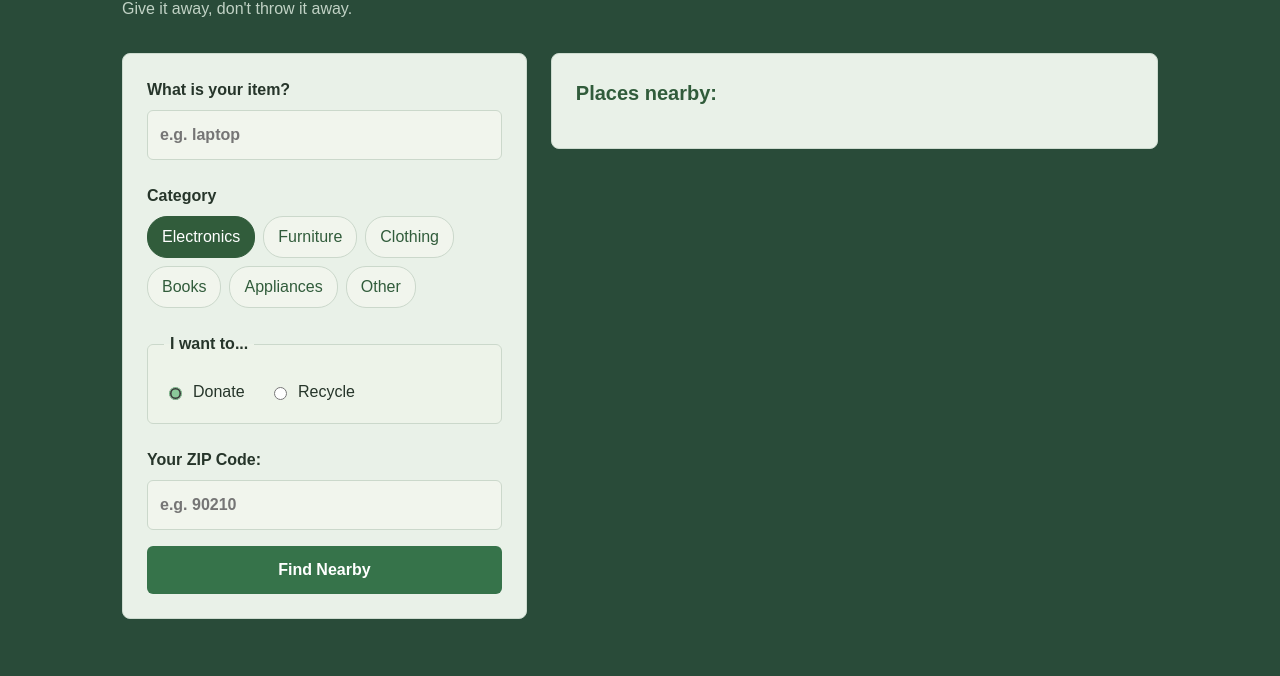
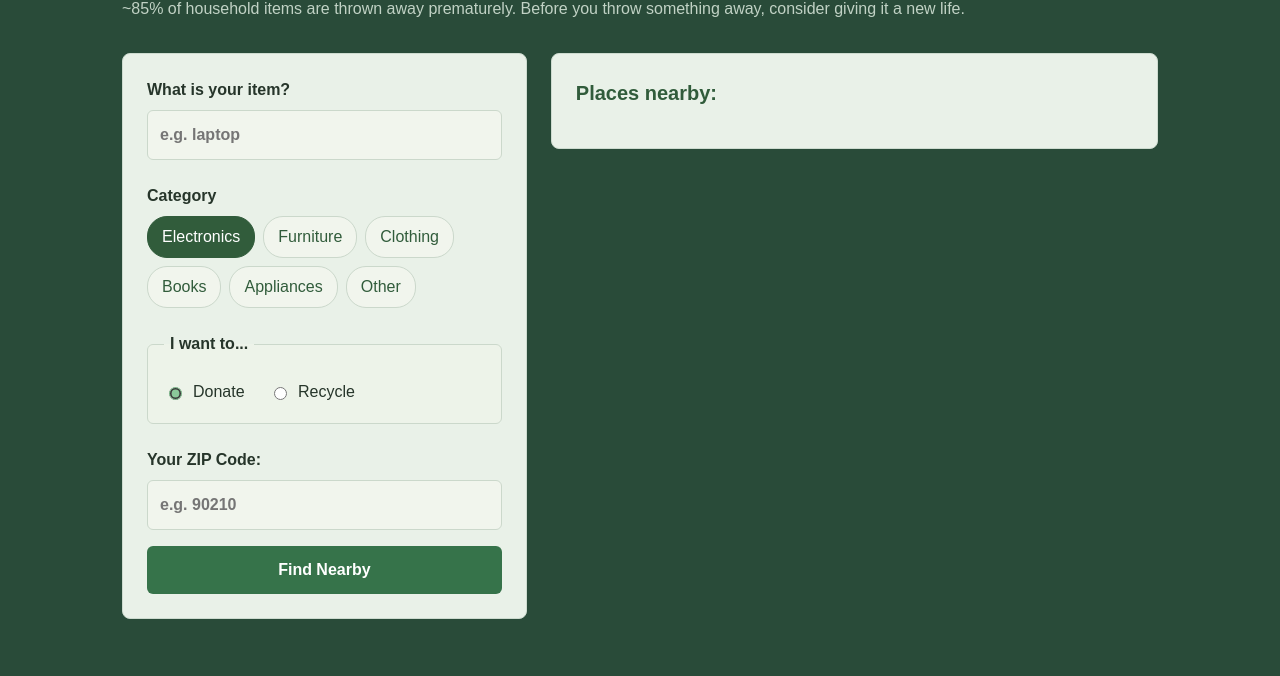
Before and after one commit to saradebnath/ReHome, a plain HTML site: page index.html in a window 1280 px wide. Shown: the part 124-800 px from the top of the page. Drawn offline with nearby package versions, Linux system fonts and the light colour scheme.

Commit message:
changed ui text

```diff
--- a/index.html
+++ b/index.html
@@ -10,7 +10,7 @@
 <body>
     <header>
         <h1>ReHome</h1>
-        <p class="sub">Give it away, don't throw it away.</p>
+        <p class="sub">~85% of household items are thrown away prematurely. Before you throw something away, consider giving it a new life.</p>
     </header>
 
     <main class="page-layout">
```
